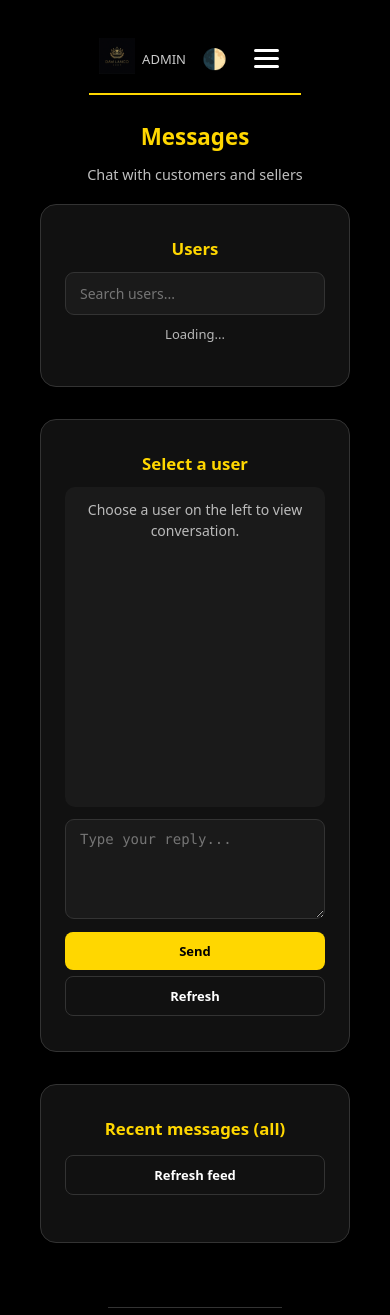
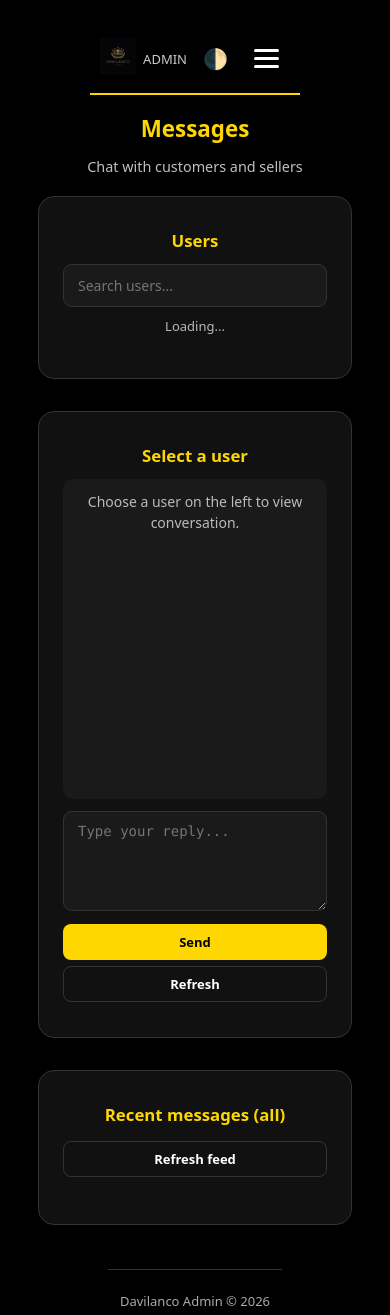
Before and after one commit to davilanco/davilanco-store, a web app: file admin/messages.html in a window 390 px wide. Shown: the top 1315 px of the page. Run offline with its HTML, style and script files only (its server is not run), Linux system fonts and the light colour scheme.

Commit message:
Improve responsive page width and compact oversized buttons

```diff
--- a/css/style.css
+++ b/css/style.css
@@ -2376,3 +2376,102 @@
 .nav-menu-toggle.active span:nth-child(2) { opacity: 0; }
 .nav-menu-toggle.active span:nth-child(3) { transform: translateY(-8px) rotate(-45deg); background: #ffd700; }
 @media (prefers-reduced-motion: reduce) { .nav-menu-toggle span { transition: none; } }
+
+
+
+/* ===== Second repair pass: responsive layout and compact controls ===== */
+:root {
+  --store-content-width: 1480px;
+  --store-page-gutter: clamp(14px, 2.2vw, 34px);
+}
+
+/* Let content use modern wide screens without creating horizontal overflow. */
+html { min-height: 100%; }
+body {
+  width: 100%;
+  min-height: 100vh;
+  min-height: 100svh;
+  overflow-x: clip;
+}
+main {
+  width: 100%;
+  max-width: var(--store-content-width);
+  padding-left: var(--store-page-gutter);
+  padding-right: var(--store-page-gutter);
+  margin-left: auto;
+  margin-right: auto;
+}
+
+/* Keep authentication forms deliberately narrow while other pages expand. */
+main:has(#loginForm),
+main:has(#signupForm),
+main:has(#msg):not(:has(#checkoutContent)) {
+  max-width: 480px;
+}
+
+/* Wider product grids make better use of desktop and tablet landscape space. */
+@media (min-width: 1200px) {
+  #productsGrid,
+  .products-grid {
+    grid-template-columns: repeat(5, minmax(0, 1fr));
+    gap: 18px;
+  }
+}
+@media (min-width: 1600px) {
+  #productsGrid,
+  .products-grid {
+    grid-template-columns: repeat(6, minmax(0, 1fr));
+  }
+}
+
+/* Reduce oversized primary buttons, while preserving comfortable touch targets. */
+button:not(.nav-menu-toggle):not(.icon-btn) {
+  min-height: 36px;
+  padding: 7px 11px;
+  font-size: 13px;
+  line-height: 1.25;
+}
+.add-btn {
+  min-height: 36px;
+  padding: 8px 10px;
+  font-size: 13px;
+}
+.checkout-btn {
+  min-height: 40px;
+  padding: 10px 14px;
+  font-size: 14px;
+}
+.empty a,
+a.btn {
+  padding: 9px 16px;
+  font-size: 13px;
+}
+#backToTop {
+  width: 42px;
+  height: 42px;
+  font-size: 18px;
+}
+
+/* Keep the drawer usable on phones and keep its close (X) control above it. */
+header { z-index: 1301; }
+#navDrawer {
+  width: min(340px, 86vw);
+  min-width: 0;
+  height: 100vh;
+  height: 100dvh;
+  z-index: 1300;
+}
+.nav-menu-toggle {
+  width: 40px;
+  height: 40px;
+}
+@media (max-width: 600px) {
+  main {
+    padding-top: 18px;
+    padding-bottom: 28px;
+  }
+  #productsGrid,
+  .products-grid {
+    gap: 10px;
+  }
+}
```
